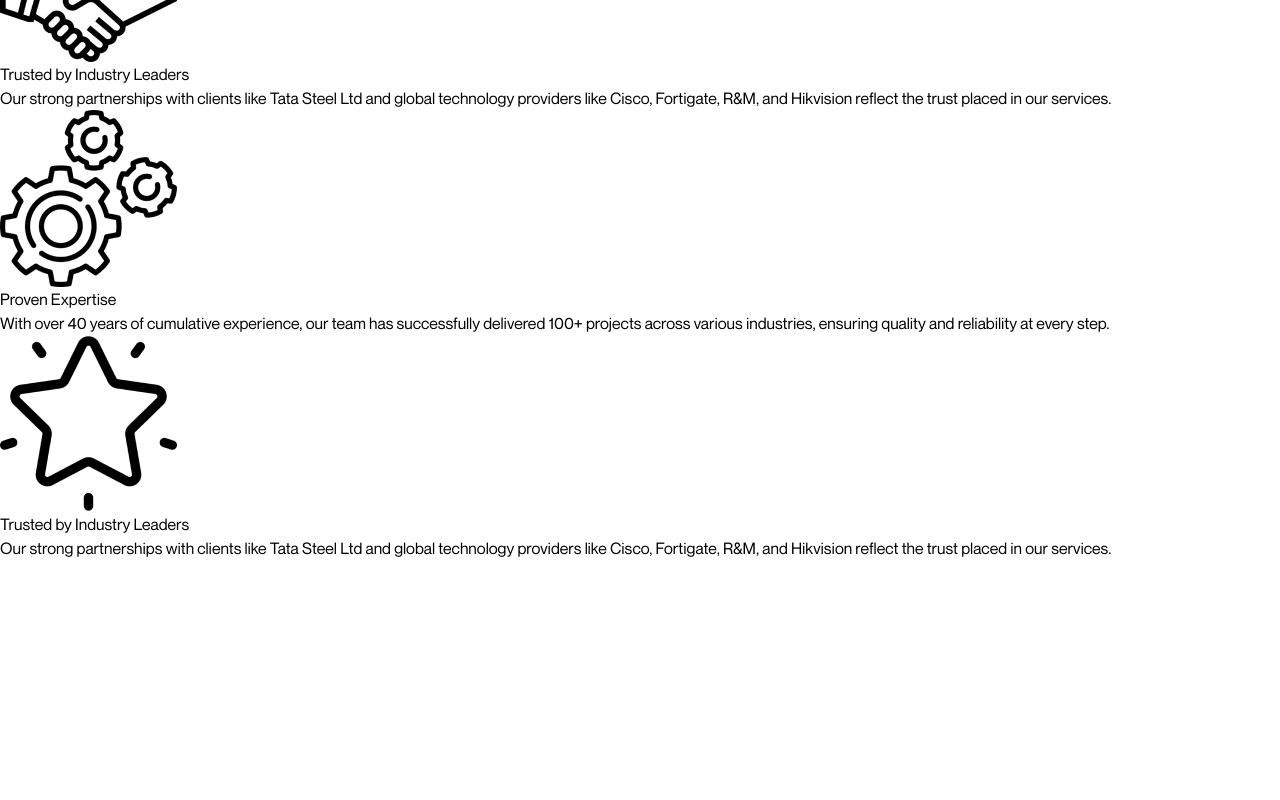
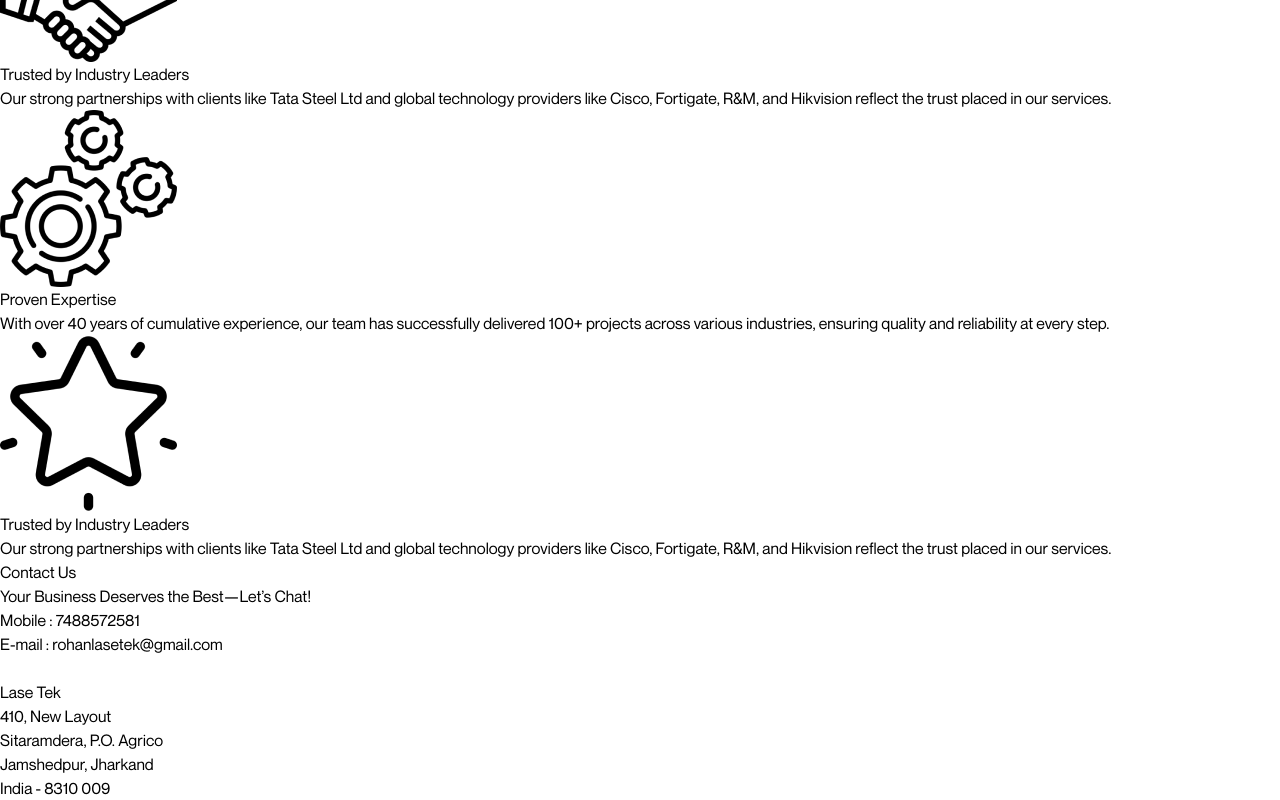
Before and after one commit to love-to-code108/LaseTek, a React (Vite) app: page / in a window 1280 px wide. Shown: the part 4370-5170 px from the top of the page. Before the commit the page ends 4930 px from the top, so only its background shows below. Built offline with nearby package versions, Linux system fonts and the light colour scheme.

Commit message:
the Desktop version is kinda done

```diff
--- a/src/App.jsx
+++ b/src/App.jsx
@@ -14,10 +14,10 @@ import ServiceSectionImg5 from "./assets/cctv5 2.png";
 import ServiceSectionImg6 from "./assets/cctv3 1.png";
 
 // WHY CHOOSE US IMAGES
-import WhyChooseUsImg1 from "./assets/trophy.png"
-import WhyChooseUsImg2 from "./assets/team.png"
-import WhyChooseUsImg3 from "./assets/gears.png"
-import WhyChooseUsImg4 from "./assets/favorites.png"
+import WhyChooseUsImg1 from "./assets/trophy.png";
+import WhyChooseUsImg2 from "./assets/team.png";
+import WhyChooseUsImg3 from "./assets/gears.png";
+import WhyChooseUsImg4 from "./assets/favorites.png";
 
 import { ServicesCard } from "./components/ServicesCard";
 import { WhyChooseUsCard } from "./components/WhyChooseUsCard";
@@ -30,18 +30,6 @@ function App() {
     <div className="main-1 bg-[#f3f3f3] w-[100%] flex justify-center items-center z-0">
       {/* ==MAIN 2==  */}
       <div className="main-2 bg-white z-10 w-[100vw] max-w-[1716px]">
-
-
-
-
-
-
-
-
-
-
-
-
         {/* NAVIGATION BAR */}
         <div className=" bg-white w-[100%] py-4 pt-6 px-20 flex justify-between sticky top-0 z-[80]">
           {/* LOGO */}
@@ -65,22 +53,6 @@ function App() {
           </div>
         </div>
 
-
-
-
-
-
-
-
-
-
-
-
-
-
-
-
-
         {/* HERO SECTION */}
         <div className="w-[100%] h-[90vh] flex items-center py-4 px-20 relative">
           {/* HERO SECTION WRITING SUPER BOX */}
@@ -88,7 +60,10 @@ function App() {
             {/* PRECISION IN NETWORKING */}
             <div className=" text-6xl font-bold">
               <h1>
-                Precision In <span className=" text-[#383DAD]"><span className=" text-[#FF3131]">N</span>etworking</span>
+                Precision In{" "}
+                <span className=" text-[#383DAD]">
+                  <span className=" text-[#FF3131]">N</span>etworking
+                </span>
               </h1>
             </div>
 
@@ -128,19 +103,6 @@ function App() {
           </div>
         </div>
 
-
-
-
-
-
-
-
-
-
-
-
-
-
         {/* ABOUT US SECTION */}
         <div className="flex items-center justify-between py-20 px-20 relative ">
           {/*ABOUT US SECTION WRITING SUPER BOX */}
@@ -174,22 +136,6 @@ function App() {
           </div>
         </div>
 
-
-
-
-
-
-
-
-
-
-
-
-
-
-
-
-
         {/* SERVICES WE PROVIDE */}
         <div className="flex flex-col py-20 px-20 relative ">
           {/* SERVICES SECTION WRITING SUPER BOX */}
@@ -212,7 +158,6 @@ function App() {
           {/* GRID FOR CARDS */}
           <div className=" py-20">
             <div className=" grid grid-cols-3 grid-flow-row gap-[4.5rem]">
-
               {/* CARD 1 */}
               <ServicesCard
                 img={ServiceSectionImg1}
@@ -271,6 +216,55 @@ Ensuring complete coverage of all critical areas for enhanced security.
           </div>
         </div>
 
+        {/* WHY CHOOSE US */}
+        <div className="flex flex-col py-20 px-20 relative ">
+          {/* WHY CHOOSE US WRITING SUPER BOX */}
+          <div className="w-[45rem] mb-12">
+            {/* HEADING */}
+            <h1 className=" text-5xl font-bold mb-2">
+              Why <span className=" text-[#383DAD]">Choose Us</span>
+            </h1>
+
+            {/* TEXT */}
+            <p className="text-xl">
+              Our approach is simple—become a partner in our clients' challenges
+              and work together to create sustainable, long-term solutions. With
+              LaseTech, you’re not just choosing a service provider; you’re
+              gaining a dedicated partner committed to helping you succeed.
+            </p>
+          </div>
+
+          {/* WHY CHOOSE US SECTION GRID FOR CARDS */}
+          <div className=" felx flex-col">
+            {/* THE FIRST ROW */}
+            <div className=" flex justify-between mb-8">
+              <WhyChooseUsCard
+                img={WhyChooseUsImg1}
+                heading="Proven Expertise"
+                text="With over 40 years of cumulative experience, our team has successfully delivered 100+ projects across various industries, ensuring quality and reliability at every step."
+              />
+              <WhyChooseUsCard
+                img={WhyChooseUsImg2}
+                heading="Trusted by Industry Leaders"
+                text="Our strong partnerships with clients like Tata Steel Ltd and global technology providers like Cisco, Fortigate, R&M, and Hikvision reflect the trust placed in our services."
+              />
+            </div>
+
+            {/* THE SECOND ROW */}
+            <div className=" flex justify-between">
+              <WhyChooseUsCard
+                img={WhyChooseUsImg3}
+                heading="Proven Expertise"
+                text="With over 40 years of cumulative experience, our team has successfully delivered 100+ projects across various industries, ensuring quality and reliability at every step."
+              />
+              <WhyChooseUsCard
+                img={WhyChooseUsImg4}
+                heading="Trusted by Industry Leaders"
+                text="Our strong partnerships with clients like Tata Steel Ltd and global technology providers like Cisco, Fortigate, R&M, and Hikvision reflect the trust placed in our services."
+              />
+            </div>
+          </div>
+        </div>
 
 
 
@@ -282,53 +276,48 @@ Ensuring complete coverage of all critical areas for enhanced security.
 
 
 
-        {/* WHY CHOOSE US */}
-        <div className="flex flex-col py-20 px-20 relative ">
 
-          {/* WHY CHOOSE US WRITING SUPER BOX */}
-          <div className="w-[45rem] mb-12">
 
-            {/* HEADING */}
-            <h1 className=" text-5xl font-bold mb-2">Why <span className=" text-[#383DAD]">Choose Us</span></h1>
 
-            {/* TEXT */}
-            <p className="text-xl">Our approach is simple—become a partner in our clients' challenges and work together to create sustainable, long-term solutions. With LaseTech, you’re not just choosing a service provider; you’re gaining a dedicated partner committed to helping you succeed.</p>
+        {/* CONTACT US */}
+        <div className="flex justify-between py-20 px-20 relative ">
 
+
+          {/* CONTACT US PART 1 */}
+          <div className=" w-[30rem] h-[20rem]">
+            {/* CONTACT US HEADING */}
+            <h1 className=" text-8xl font-bold">Contact <span className=" text-[#383DAD]">Us</span></h1>
+
+            {/* WRITING BELOW THE CONTACT US SECTION */}
+            <div className=" w-[100%] flex justify-end text-xl">
+            <p className=" mr-6">Your Business Deserves the Best—<span className=" text-[#FF3131]">Let’s Chat!</span></p>
+            </div>
           </div>
 
 
-
-          {/* WHY CHOOSE US SECTION GRID FOR CARDS */}
-          <div className=" felx flex-col">
+          {/* CONTACT US PART 2 */}
+          <div className=" flex flex-col text-xl relative right-[10rem] top-[2rem]">
+              {/* MOBILE */}
+                <p><span className=" font-bold">Mobile</span> : 7488572581</p>
 
 
-            {/* THE FIRST ROW */}
-              <div className=" flex justify-between mb-8">
-                  <WhyChooseUsCard img={WhyChooseUsImg1} heading="Proven Expertise" text="With over 40 years of cumulative experience, our team has successfully delivered 100+ projects across various industries, ensuring quality and reliability at every step."/>
-                  <WhyChooseUsCard img={WhyChooseUsImg2} heading="Trusted by Industry Leaders" text="Our strong partnerships with clients like Tata Steel Ltd and global technology providers like Cisco, Fortigate, R&M, and Hikvision reflect the trust placed in our services."/>
-              </div>
+              {/* EMAIL */}
+              <p><span className=" font-bold">E-mail</span> : rohanlasetek@gmail.com</p>
 
-            {/* THE SECOND ROW */}
-            <div className=" flex justify-between">
-                  <WhyChooseUsCard img={WhyChooseUsImg3} heading="Proven Expertise" text="With over 40 years of cumulative experience, our team has successfully delivered 100+ projects across various industries, ensuring quality and reliability at every step."/>
-                  <WhyChooseUsCard img={WhyChooseUsImg4} heading="Trusted by Industry Leaders" text="Our strong partnerships with clients like Tata Steel Ltd and global technology providers like Cisco, Fortigate, R&M, and Hikvision reflect the trust placed in our services."/>
-              </div>
+              <br />
 
-
-
+              {/* ADDRESS */}
+              <p className=" text-2xl font-bold">Lase Tek</p>
+              <p>410, New Layout</p>
+              <p>Sitaramdera, P.O. Agrico</p>
+              <p>Jamshedpur, Jharkand</p>
+              <p>India - 8310 009</p>
           </div>
 
         </div>
 
-
-
-
-
-        {/* CONTACT US */}
-        <div>{/* CONTACT US HEADING */}</div>
-
         {/* FOOTER */}
-        <div></div>
+        <div className=" w-[100%] h-[10rem] bg-black"></div>
       </div>
       {/* END OF ==MAIN-2== */}
     </div>
```
